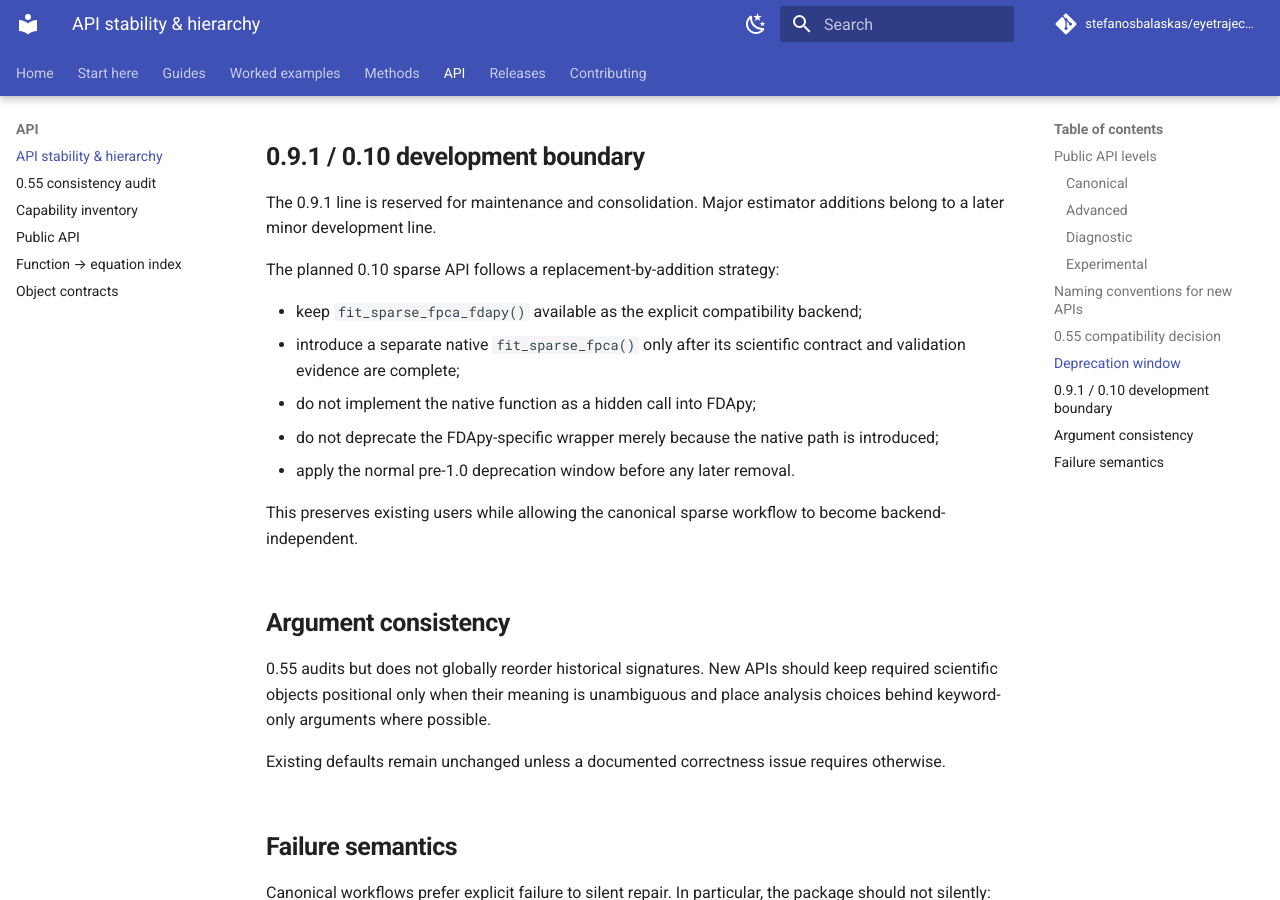
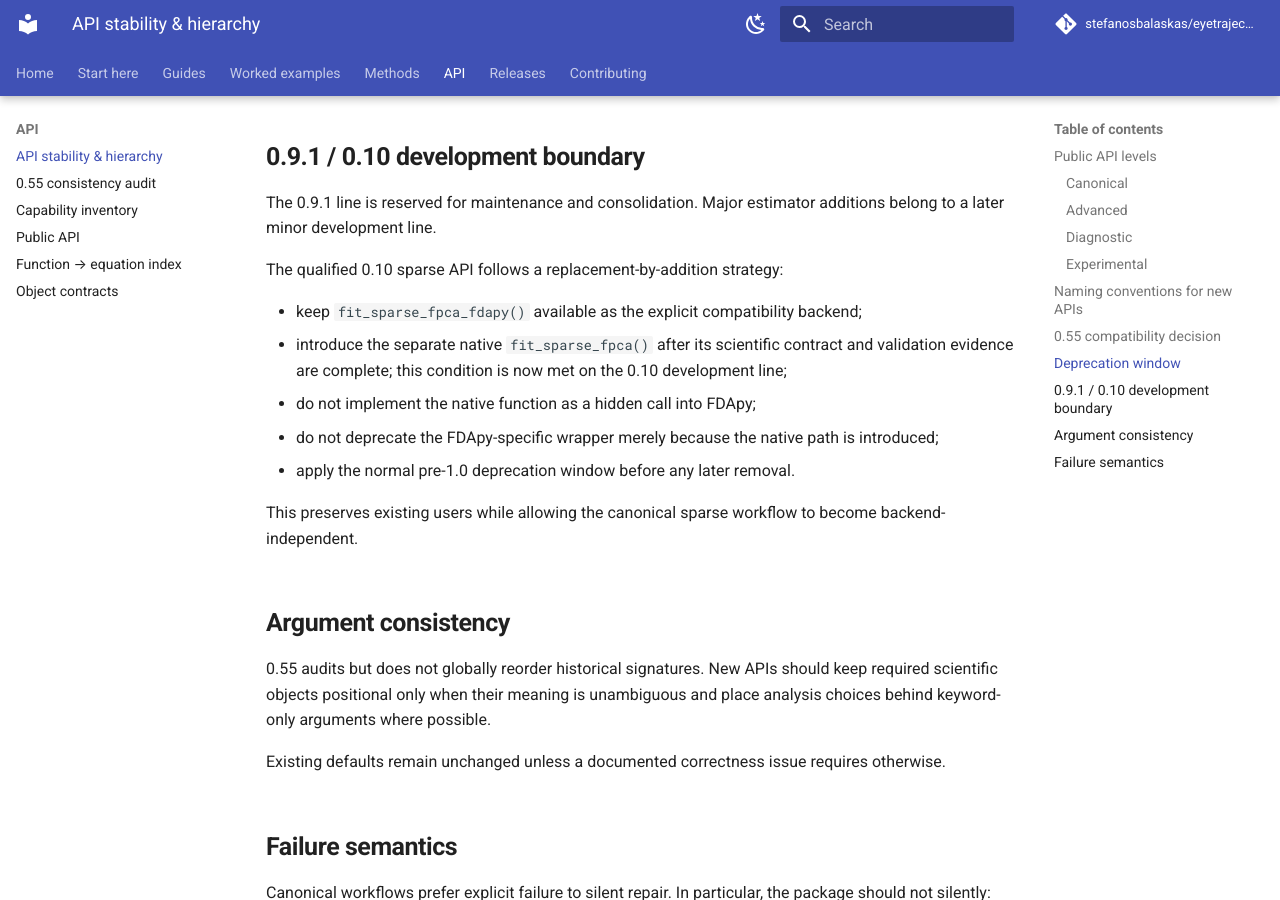
Before and after one commit to stefanosbalaskas/eyetrajectoriespy, an MkDocs documentation site: the page built from docs/reference/api-stability.md, in a window 1280 px wide and 900 px high, scrolled down 2199 px. Built offline with MkDocs 1.6.1 and Material for MkDocs 9.7.7, drawn with Linux system fonts in a browser that asks for light colours; comment, search, counter and statistics services are not loaded.

Commit message:
Record qualified 0.10 sparse API stability decision

```diff
--- a/docs/reference/api-stability.md
+++ b/docs/reference/api-stability.md
@@ -92,12 +92,13 @@ semantics or uncertainty definitions require a new explicit contract.
 The 0.9.1 line is reserved for maintenance and consolidation. Major estimator
 additions belong to a later minor development line.
 
-The planned 0.10 sparse API follows a replacement-by-addition strategy:
+The qualified 0.10 sparse API follows a replacement-by-addition strategy:
 
 - keep `fit_sparse_fpca_fdapy()` available as the explicit compatibility
   backend;
-- introduce a separate native `fit_sparse_fpca()` only after its scientific
-  contract and validation evidence are complete;
+- introduce the separate native `fit_sparse_fpca()` after its scientific
+  contract and validation evidence are complete; this condition is now met on
+  the 0.10 development line;
 - do not implement the native function as a hidden call into FDApy;
 - do not deprecate the FDApy-specific wrapper merely because the native path is
   introduced;
```
